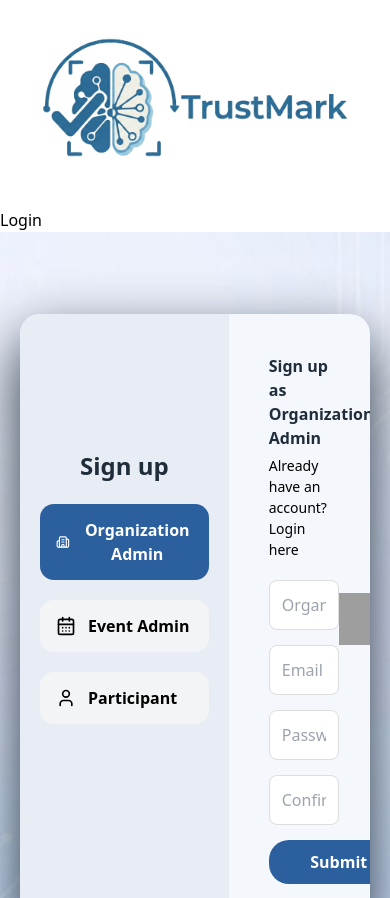
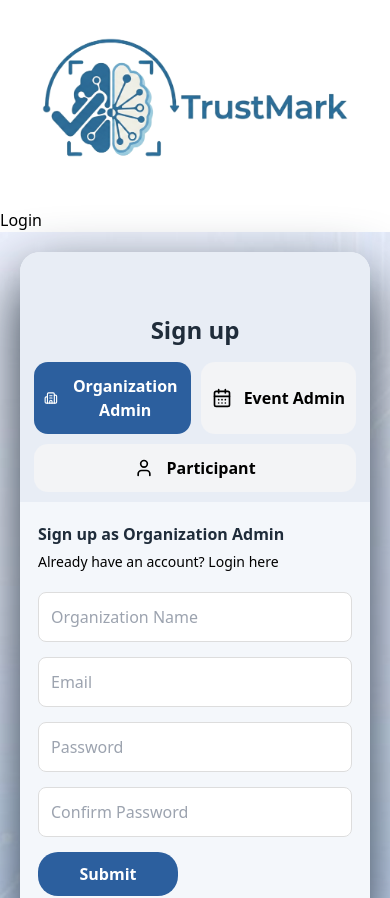
Before and after one commit to Syed-Ali-Murtaza-Rizvi/TrustMark-Frontend, a React app in the folder FYDP-frontend/: page /signup in a window 390 px wide. Shown: the top 898 px of the page. Built offline with nearby package versions, Linux system fonts and the light colour scheme; no server answers; grey boxes are pictures that could not be loaded; the HTML template or start-up script is replaced by a standard one.

Commit message:
fixeed copy link and css of loign and signup

```diff
--- a/FYDP-frontend/src/components/events/EventModal.jsx
+++ b/FYDP-frontend/src/components/events/EventModal.jsx
@@ -1,10 +1,33 @@
 // src/components/events/EventModal.jsx
 import React, { useState } from "react";
 import { User } from "lucide-react";
+import { getEventRegistrationLink } from "../../utils/eventLinks";
 
 export default function EventModal({ event, onClose }) {
   const [tab, setTab] = useState("details"); // details | participants | attendance
   const isUpcoming = Boolean(event.isUpcoming);
+  const registrationLink = getEventRegistrationLink(event);
+
+  const copyRegistrationLink = () => {
+    if (!registrationLink) return;
+    if (navigator.clipboard && window.location.protocol === "https:") {
+      navigator.clipboard.writeText(registrationLink);
+      return;
+    }
+
+    const textArea = document.createElement("textarea");
+    textArea.value = registrationLink;
+    textArea.style.position = "fixed";
+    textArea.style.left = "-9999px";
+    document.body.appendChild(textArea);
+    textArea.select();
+    try {
+      document.execCommand("copy");
+    } catch {
+      prompt("Copy this registration link:", registrationLink);
+    }
+    document.body.removeChild(textArea);
+  };
 
   return (
     <div className="modal-overlay">
@@ -52,8 +75,13 @@ export default function EventModal({ event, onClose }) {
                   <label>Registration Link</label>
                   {isUpcoming ? (
                     <p style={{ display: "flex", gap: 8, alignItems: "center" }}>
-                      <input readOnly value={event.registrationLink} style={{ flex: 1, padding: 8, borderRadius: 6, border: "1px solid #eee", background: "#fafafa" }} />
-                      <button className="small-btn" onClick={() => navigator.clipboard?.writeText(event.registrationLink)}>Copy</button>
+                      <input
+                        readOnly
+                        value={registrationLink}
+                        placeholder="Registration link unavailable"
+                        style={{ flex: 1, padding: 8, borderRadius: 6, border: "1px solid #eee", background: "#fafafa" }}
+                      />
+                      <button className="small-btn" onClick={copyRegistrationLink} disabled={!registrationLink}>Copy</button>
                     </p>
                   ) : (
                     <p style={{ color: "#777" }}>Registration closed for this event.</p>
--- a/FYDP-frontend/src/pages/Auth/Signup.css
+++ b/FYDP-frontend/src/pages/Auth/Signup.css
@@ -10,9 +10,9 @@
   background-attachment: fixed;
 
   display: flex;
-  align-items: center;
+  align-items: flex-start;
   justify-content: center;
-  padding: 40px 20px;
+  padding: 20px 20px 40px;
 }
 
 
@@ -26,7 +26,7 @@
   box-shadow: 0 25px 60px #1f2c3a;
   border-radius: 20px;
    overflow: hidden;
-   margin-top: -70px;
+  margin-top: -20px;
     width: 1000px;
      background: #f4f7fb;
 }
@@ -51,7 +51,7 @@
 }
 
 .signup-sidebar h3 {
-  margin-top: 80px;
+  margin-top: 20px;
   margin-bottom: 0px;
   font-size: x-large;
   font-weight: bold;
@@ -164,3 +164,48 @@
 .signup-image img {
   width: 300px;
 }
+
+@media (max-width: 900px) {
+  .signup-container {
+    flex-direction: column;
+    width: 100%;
+    margin-top: 0;
+  }
+
+  .signup-sidebar {
+    width: 100%;
+    padding: 16px 14px 10px;
+    display: flex;
+    flex-wrap: wrap;
+    gap: 10px;
+    justify-content: center;
+  }
+
+  .signup-sidebar h3 {
+    margin-top: 10px;
+    margin-bottom: 4px;
+    flex: 0 0 100%;
+  }
+
+  .signup-sidebar .role {
+    flex: 1 1 calc(33.333% - 10px);
+    margin: 0;
+    justify-content: center;
+    text-align: center;
+    padding: 12px 10px;
+  }
+
+  .signup-form-area {
+    flex-direction: column;
+    padding: 20px 18px 28px;
+    align-items: stretch;
+  }
+
+  .form-section {
+    width: 100%;
+  }
+
+  .signup-image {
+    display: none;
+  }
+}
--- a/FYDP-frontend/src/pages/Auth/login1.css
+++ b/FYDP-frontend/src/pages/Auth/login1.css
@@ -185,7 +185,8 @@
   }
 
   .login-card-right {
-    padding: 30px;
+    display: none;
+    padding: 0;
   }
 
   .login-image {
--- a/FYDP-frontend/src/pages/EventAdminDashboard.jsx
+++ b/FYDP-frontend/src/pages/EventAdminDashboard.jsx
@@ -6,6 +6,7 @@ import EventModal from "../components/events/EventModal";
 import "../styles/eventadmin.css";
 import { Calendar } from "lucide-react";
 import axiosInstance from "../utils/axiosInstance";
+import { getEventRegistrationLink } from "../utils/eventLinks";
 
 
 export default function EventAdminDashboard() {
@@ -50,7 +51,11 @@ export default function EventAdminDashboard() {
     }
 
     // Fallback for non-secure contexts (HTTP + IP address)
-    const link = ev.registrationLink;
+    const link = getEventRegistrationLink(ev);
+    if (!link) {
+      alert("Registration link unavailable for this event.");
+      return;
+    }
     if (navigator.clipboard && window.location.protocol === 'https:') {
       navigator.clipboard.writeText(link).then(() => {
         alert("Link copied to clipboard");
--- /dev/null
+++ b/FYDP-frontend/src/utils/eventLinks.js
@@ -0,0 +1,24 @@
+const FRONTEND_URL = (import.meta.env.VITE_FRONTEND_URL || "https://trust-mark-frontend.vercel.app").replace(/\/$/, "");
+
+export const getEventRegistrationLink = (event) => {
+  const raw = (event?.registrationLink || "").trim();
+  const tokenFromRaw = () => {
+    if (!raw) return "";
+    try {
+      const url = new URL(raw);
+      const queryToken = url.searchParams.get("eventToken") || url.searchParams.get("token");
+      if (queryToken) return queryToken;
+      const segments = url.pathname.split("/").filter(Boolean);
+      return segments[segments.length - 1] || "";
+    } catch {
+      const path = raw.split("?")[0];
+      const segments = path.split("/").filter(Boolean);
+      return segments[segments.length - 1] || "";
+    }
+  };
+
+  const token = event?.registrationToken || event?.eventToken || tokenFromRaw();
+  if (!token) return raw;
+
+  return `${FRONTEND_URL}/login?eventToken=${encodeURIComponent(token)}`;
+};
```
